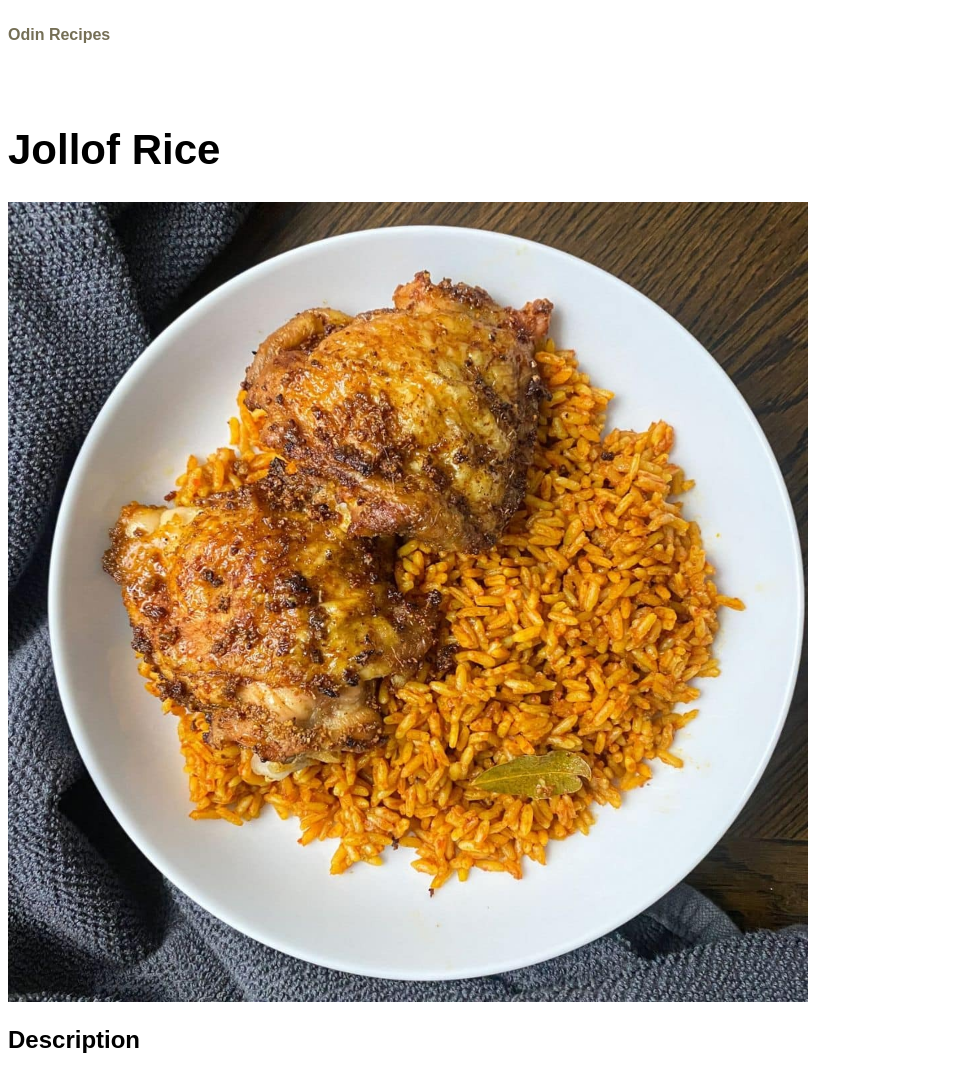
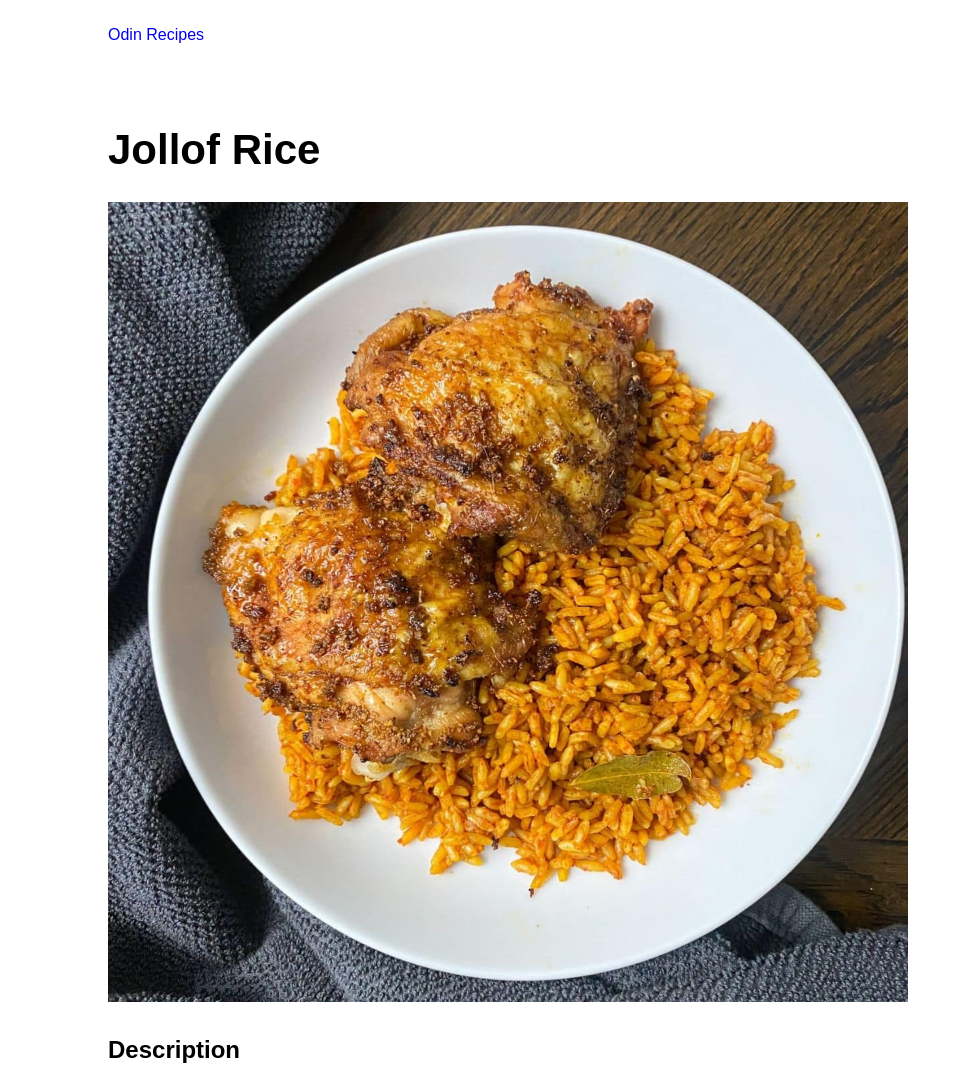
Before and after one commit to Fad-kun/odin-recipes, a plain HTML site: page recipes/jollofrice.html in a window 1280 px wide. Shown: the top 1071 px of the page, without its empty margins (0-963 px from the left). Drawn offline with Linux system fonts and the light colour scheme.

Commit message:
Improve layout of pages
I restored the default colour of 'Odin Recipes' in the pages.
I added more whitespace to the margin and other texts
I removed redundant codes

```diff
--- a/recipes/jollofrice.html
+++ b/recipes/jollofrice.html
@@ -3,13 +3,14 @@
   <head>
     <meta charset="UTF-8" />
     <title>Odin Recipes</title>
+    <link rel="icon" href="../images/Tryme.svg" type="image/svg+xml" />
     <link rel="stylesheet" href="../style.css" />
   </head>
 
   <body>
     <br />
 
-    <a href="../index.html" class="idle1">Odin Recipes</a>
+    <a href="../index.html" id="idle2">Odin Recipes</a>
 
     <br />
     <br />
@@ -24,7 +25,8 @@
       width="800"
       height="800"
     />
-    <h2>Description</h2>
+
+    <h2 class="test1">Description</h2>
     <p>
       Jollof rice is a popular West African dish made with rice cooked in a
       tomato-based <br />
@@ -35,6 +37,7 @@
       poultry. The dish is known for its rich, flavourful taste and vibrant red
       colour.
     </p>
+
     <br />
 
     <h2>Ingredients</h2>
--- a/style.css
+++ b/style.css
@@ -1,5 +1,12 @@
 body {
   font-family: Arial, Helvetica, sans-serif;
+  padding-left: 100px;
+}
+
+#idle2 {
+  font-size: 16px;
+  /* font-weight: normal; */
+  text-decoration: none;
 }
 
 h2 {
@@ -39,13 +46,6 @@ p {
   text-decoration: none;
 }
 
-#idle2 {
-  font-size: 16px;
-  font-family: Arial, Helvetica, sans-serif;
-  color: #756f56;
-  font-weight: 600;
-}
-
 .idle3 {
   text-decoration: none;
   line-height: 34px;
@@ -55,3 +55,8 @@ p {
   text-decoration: none;
   line-height: 30px;
 }
+
+.test1 {
+  margin-bottom: 0px;
+  margin-top: 30px;
+}
```
Also changed, not shown: index.html (+2 -1 lines), recipes/breadandbeans.html (+6 -4 lines), recipes/yamegg.html (+5 -2 lines), images/Tryme.svg (added).
